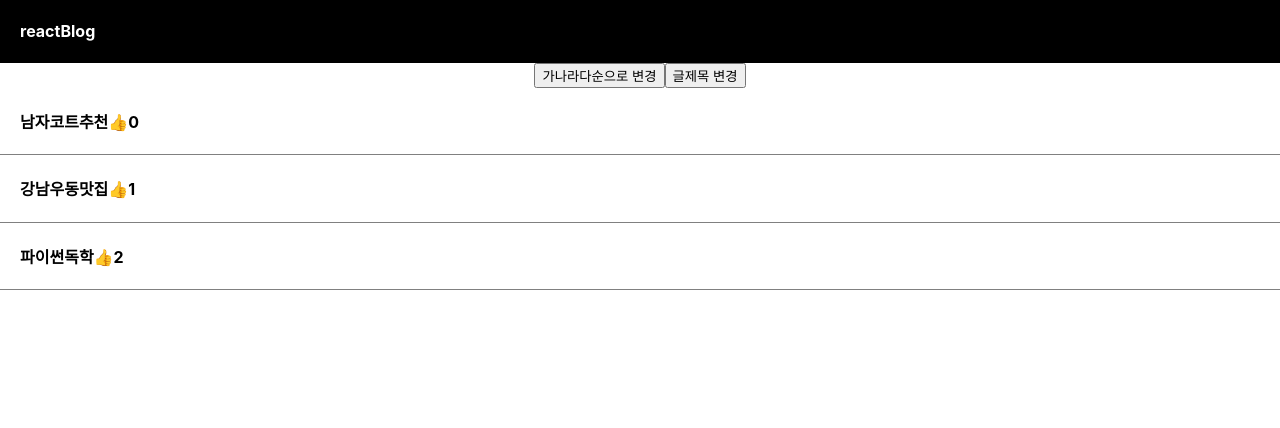
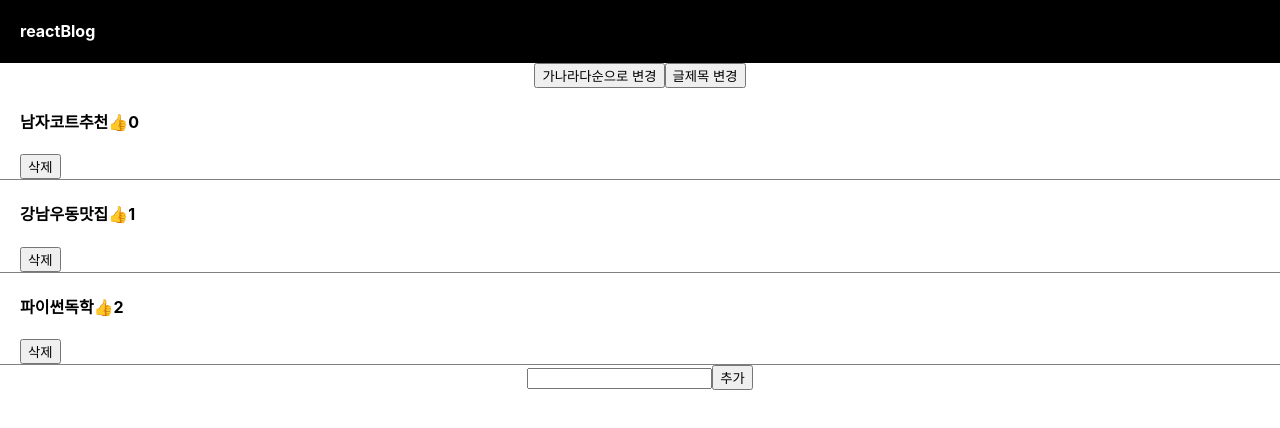
Before and after one commit to IAMISTP/react-blog, a React (Create React App) app: page / in a window 1280 px wide. Shown: the top 428 px of the page. Built offline with nearby package versions, Linux system fonts and the light colour scheme.

Commit message:
input 태그를 이용해서 추가 기능구현 , 삭제 기능구현완료

```diff
--- a/src/App.js
+++ b/src/App.js
@@ -23,7 +23,7 @@ function App() {
   let [goodCount, setGoodCount] = useState([0, 1, 2]);
   let [modal, setModal] = useState(false);
   let [title, setTitle] = useState(0);
-
+  let [inputValue, setInputValue] = useState("");
   function changeTitle() {
     let copyTitle = [...titles];
     copyTitle[0] = "여자코트추천";
@@ -52,7 +52,8 @@ function App() {
             >
               {x}
               <span
-                onClick={() => {
+                onClick={(e) => {
+                  e.stopPropagation();
                   let copy = [...goodCount];
                   copy[i] = copy[i] + 1;
                   setGoodCount(copy);
@@ -62,9 +63,27 @@ function App() {
               </span>
               {goodCount[i]}
             </h4>
+            <button
+              onClick={() => {
+                let copy = [...titles].filter((x) => x !== titles[i]);
+                setTitles(copy);
+              }}
+            >
+              삭제
+            </button>
           </div>
         );
       })}
+      <input onChange={(e) => setInputValue(e.target.value)} />
+      <button
+        onClick={() => {
+          console.log(titles);
+          let copy = [inputValue, ...titles];
+          setTitles(copy);
+        }}
+      >
+        추가
+      </button>
       {modal ? (
         <Modal titles={titles} title={title} changeTitle={changeTitle} />
       ) : null}
```
